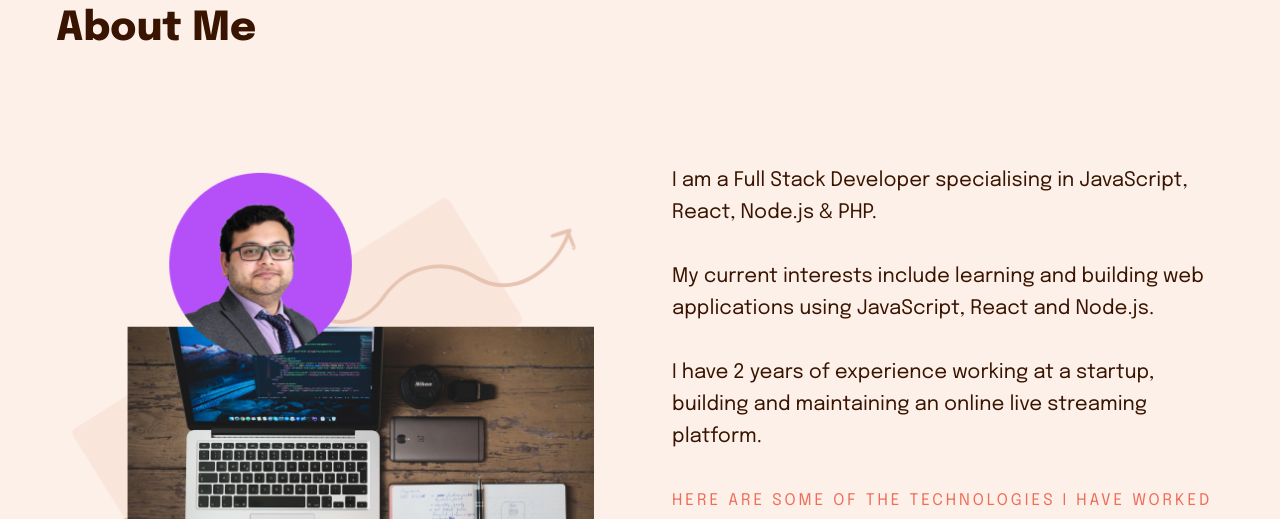
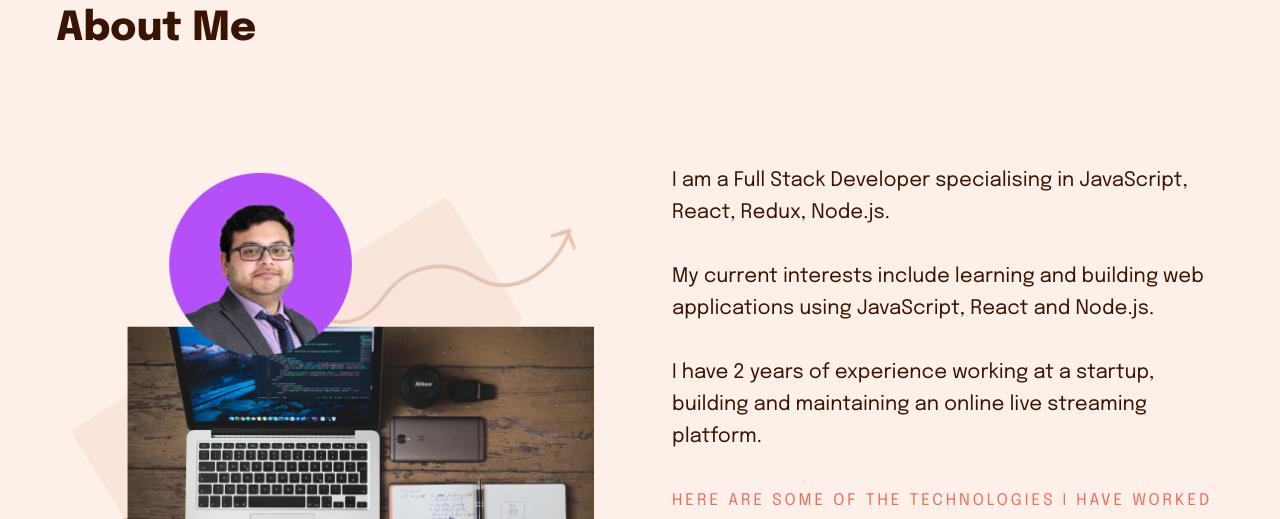
Before and after one commit to Wahaj-Arsal/portfolio, a React (Create React App) app in the folder client/: page / in a window 1280 px wide. Shown: the part 980-1499 px from the top of the page. Built offline with nearby package versions, Linux system fonts and the light colour scheme.

Commit message:
updated URL for happybites

```diff
--- a/client/src/components/about/About.jsx
+++ b/client/src/components/about/About.jsx
@@ -17,7 +17,7 @@ export default function About() {
           <div className="about__details">
             <p className="about__text">
               I am a Full Stack Developer specialising in JavaScript, React,
-              Node.js & PHP.
+              Redux, Node.js.
               <br />
               <br />
               My current interests include learning and building web
--- a/client/src/components/constants/ProjectInfo.js
+++ b/client/src/components/constants/ProjectInfo.js
@@ -18,7 +18,7 @@ export const Projects = [
       "HappyBites is a place to ask AI for your next dessert idea or if you're feeling lazy to buy your desserts.",
     stack: ["JavaScript", "ChatGPT API"],
     github: "https://github.com/Wahaj-Arsal/happy_bites",
-    url: "https://happy-bites-5hv0.onrender.com/",
+    url: "technative-academy.github.io/happy_bites/",
     image: "happy_bites.png",
   },
   // {
```
